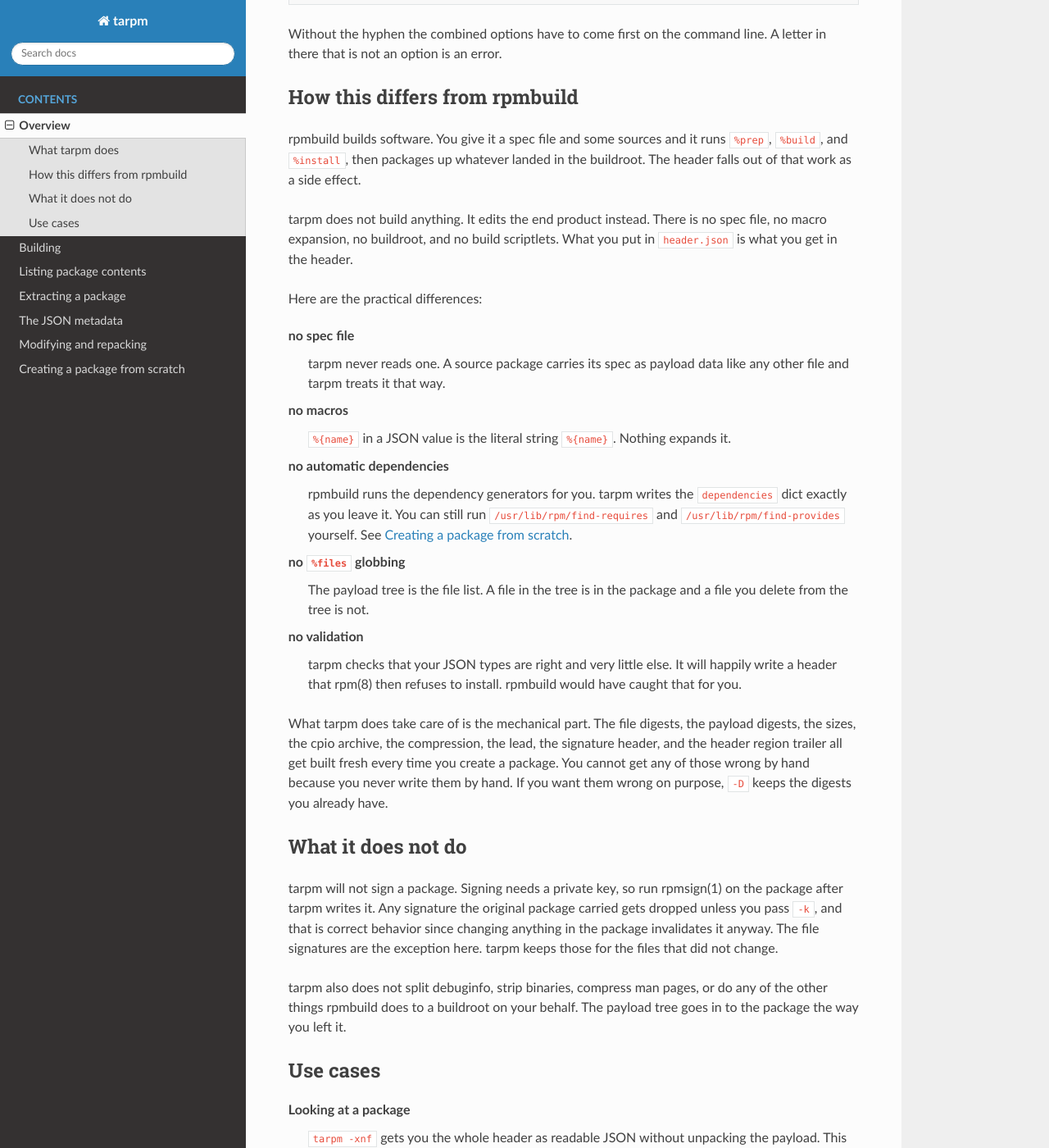
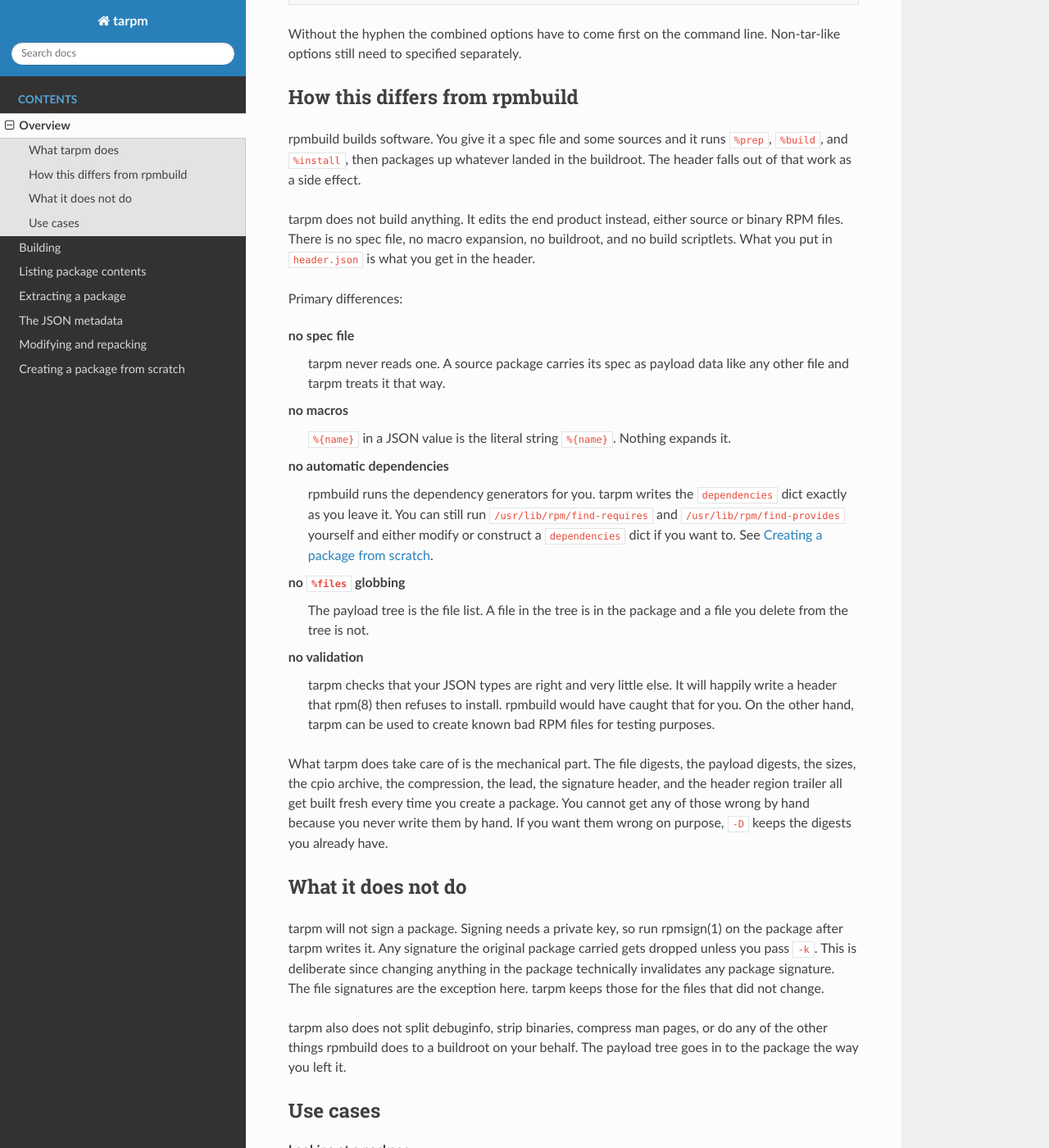
Before and after one commit to dcantrell/tarpm, a Sphinx documentation site: the page built from doc/overview.rst, in a window 1280 px wide and 1400 px high, scrolled down 761 px. Shown: the whole window at 82% size. Built offline with Sphinx 7.4.7 and the Read the Docs theme 3.1.0, drawn with Linux system fonts in a browser that asks for light colours; some of the changed text lies outside the part shown.

Commit message:
Docs updates
Signed-off-by: Dave Cantrell <dcantrell@burdell.org>

```diff
--- a/doc/listing.rst
+++ b/doc/listing.rst
@@ -15,8 +15,8 @@ Listing package contents
 The columns are the file type and permissions, the owner and group,
 the size in bytes, the modification time, and the path.  The ownership
 and size columns grow as wide as the widest entry in the package needs
-them to be.  Paths carry a leading ``./`` because that is how they sit
-in the cpio archive.
+them to be.  Paths carry a leading ``./`` because that is how they are
+represented in the cpio archive.
 
 A control character in a path is printed as a ``\ooo`` octal escape
 and a backslash is printed as ``\\``, which is what ``ls -b`` does.
--- a/doc/overview.rst
+++ b/doc/overview.rst
@@ -32,7 +32,8 @@ work, and the leading hyphen on a combined set like that is optional::
     $ tarpm xvf bash-5.3.9-3.fc44.x86_64.rpm
 
 Without the hyphen the combined options have to come first on the
-command line.  A letter in there that is not an option is an error.
+command line.  Non-tar-like options still need to specified
+separately.
 
 How this differs from rpmbuild
 ==============================
@@ -42,12 +43,12 @@ and it runs ``%prep``, ``%build``, and ``%install``, then packages up
 whatever landed in the buildroot.  The header falls out of that work as
 a side effect.
 
-tarpm does not build anything.  It edits the end product instead.
-There is no spec file, no macro expansion, no buildroot, and no build
-scriptlets.  What you put in ``header.json`` is what you get in the
-header.
+tarpm does not build anything.  It edits the end product instead,
+either source or binary RPM files.  There is no spec file, no macro
+expansion, no buildroot, and no build scriptlets.  What you put in
+``header.json`` is what you get in the header.
 
-Here are the practical differences:
+Primary differences:
 
 no spec file
    tarpm never reads one.  A source package carries its spec as payload
@@ -61,7 +62,8 @@ no automatic dependencies
    rpmbuild runs the dependency generators for you.  tarpm writes the
    ``dependencies`` dict exactly as you leave it.  You can still run
    ``/usr/lib/rpm/find-requires`` and ``/usr/lib/rpm/find-provides``
-   yourself.  See :doc:`creating`.
+   yourself and either modify or construct a ``dependencies`` dict if
+   you want to.  See :doc:`creating`.
 
 no ``%files`` globbing
    The payload tree is the file list.  A file in the tree is in the
@@ -70,7 +72,8 @@ no ``%files`` globbing
 no validation
    tarpm checks that your JSON types are right and very little else.
    It will happily write a header that rpm(8) then refuses to install.
-   rpmbuild would have caught that for you.
+   rpmbuild would have caught that for you.  On the other hand, tarpm
+   can be used to create known bad RPM files for testing purposes.
 
 What tarpm does take care of is the mechanical part.  The file digests,
 the payload digests, the sizes, the cpio archive, the compression, the
@@ -84,10 +87,10 @@ What it does not do
 
 tarpm will not sign a package.  Signing needs a private key, so run
 rpmsign(1) on the package after tarpm writes it.  Any signature the
-original package carried gets dropped unless you pass ``-k``, and that
-is correct behavior since changing anything in the package invalidates
-it anyway.  The file signatures are the exception here.  tarpm keeps
-those for the files that did not change.
+original package carried gets dropped unless you pass ``-k``.  This is
+deliberate since changing anything in the package technically
+invalidates any package signature.  The file signatures are the
+exception here.  tarpm keeps those for the files that did not change.
 
 tarpm also does not split debuginfo, strip binaries, compress man
 pages, or do any of the other things rpmbuild does to a buildroot on
```
Also changed, not shown: other parts of doc/overview.rst (+6 -6 lines), doc/building.rst (+7 -7 lines), doc/extracting.rst (+13 -12 lines), doc/index.rst (+10 -8 lines), doc/metadata.rst (+11 -10 lines).
